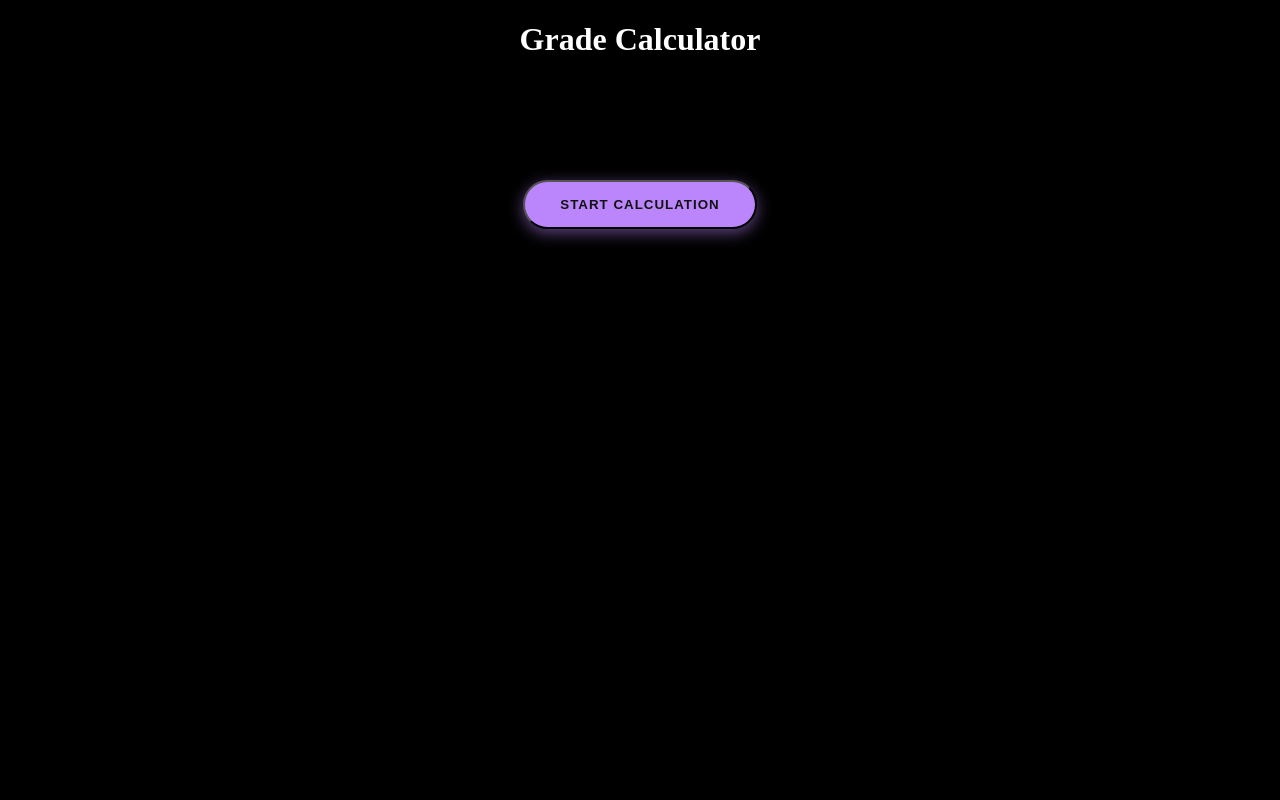
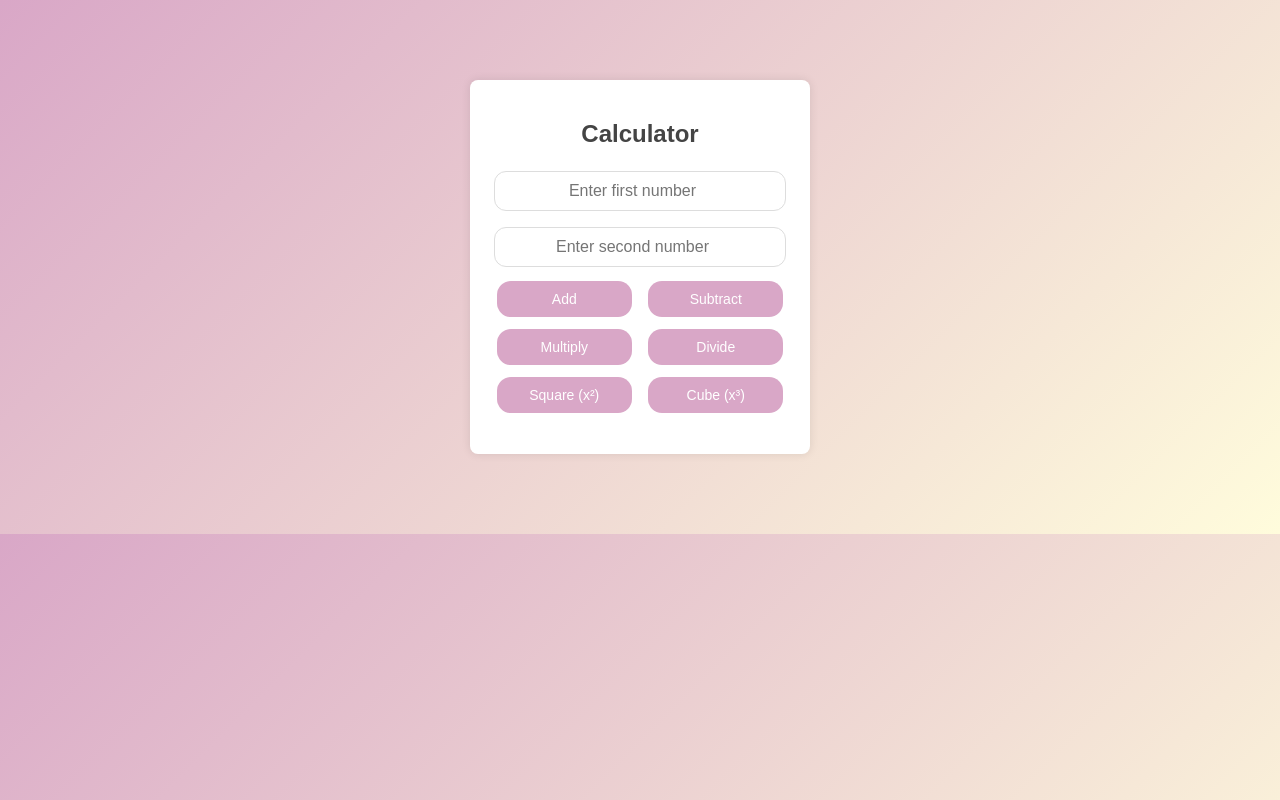
Before and after one commit to aryachandran03/gradeCalculator_project, a plain HTML site: page index.html in a window 1280 px wide. Drawn offline with Linux system fonts and the light colour scheme.

Commit message:
Add full project

```diff
--- a/CSS/style.css
+++ b/CSS/style.css
@@ -1,22 +1,61 @@
-h1 {
-    color: white;
-}
+/*set gradient background*/
 
 body {
-    background-color: black;
+    font-family: Arial, sans-serif;
+    background: linear-gradient(135deg, #d9a7c7, #fffcdc);
 }
-.cal_button{
-    display: inline-block;
-            padding: 15px 35px;
-            background-color: #bb86fc;
-            color: #121212;
-            border-radius: 50px;
-            font-weight: 700;
-            transition: background-color 0.3s, transform 0.2s;
-            text-transform: uppercase;
-            box-shadow: 0 4px 15px rgba(187, 134, 252, 0.5);
-            letter-spacing: 1px;
+/*set calculator css*/
+.calculator {
+    width: 300px;
+    margin: 80px auto;
+    padding: 20px;
+    background: #ffffff;
+    border-radius: 8px;
+    box-shadow: 0 0 10px rgba(0, 0, 0, 0.1);
+    text-align: center;
 }
-div{
-    padding-top: 100px;
+/*input box css*/
+input {
+    width: 90%;
+    padding: 10px;
+    margin: 8px 0;
+    border-radius: 12px;
+    border: 1px solid #ddd;
+    font-size: 16px;
+    outline: none;
+    text-align: center;
 }
+/*change input box border color on focus*/
+input:focus {
+    border-color: #d9a7c7;
+}
+/*button css*/
+button {
+    width: 45%;
+    padding: 10px;
+    margin: 6px;
+    border: none;
+    border-radius: 14px;
+    background: #d9a7c7;
+    color: #fff;
+    font-size: 14px;
+    cursor: pointer;
+    transition: all 0.3s ease;
+}
+/*chaning button background and add box shadow on hover*/
+button:hover {
+    background: #c084b5;
+    transform: translateY(-2px);
+    box-shadow: 0 6px 15px rgba(0, 0, 0, 0.15);
+}
+/*area to view the result*/
+.result {
+    margin-top: 15px;
+    font-weight: bold;
+}
+/*heading css*/
+h2 {
+    margin-bottom: 15px;
+    color: #444;
+    font-weight: 600;
+}
--- a/JS/index.js
+++ b/JS/index.js
@@ -1,40 +1,39 @@
-// Function for grade calculation
-function calculateGrade() {
-    //alert('Hi');
-    // Taking marks as inputs
-    let sub1 = parseFloat(prompt("Enter marks for English (0-100):").trim());
-    let sub2 = parseFloat(prompt("Enter marks for Hindi (0-100):").trim());
-    let sub3 = parseFloat(prompt("Enter marks for Mathematics (0-100):").trim());
-    let sub4 = parseFloat(prompt("Enter marks for Science (0-100):").trim());
-    let sub5 = parseFloat(prompt("Enter marks for Social Science (0-100):").trim());
+// function to add the numbers
+function add() {
+    let a = Number(document.getElementById("number_1").value);
+    let b = Number(document.getElementById("number_2").value);
+    document.getElementById("result").innerHTML = "Result: " + (a + b);
+}
+// function to subtract the numbers
+function subtract() {
+        let a = Number(document.getElementById("number_1").value);
+        let b = Number(document.getElementById("number_2").value);
+        document.getElementById("result").innerHTML = "Result: " + (a - b);
+    }
+// function to multiply the numbers
+    function multiply() {
+        let a = Number(document.getElementById("number_1").value);
+        let b = Number(document.getElementById("number_2").value);
+        document.getElementById("result").innerHTML = "Result: " + (a * b);
+    }
+// function to divide the numbers
+    function divide() {
+        let a = Number(document.getElementById("number_1").value);
+        let b = Number(document.getElementById("number_2").value);
 
-    // Mark value validation
-
-    if (isNaN(sub1) || isNaN(sub2) || isNaN(sub3) || isNaN(sub4) || isNaN(sub5)) {
-        alert("Enter valid marks");
-        return;
+        if (b === 0) {
+            document.getElementById("result").innerHTML = "Cannot divide by zero";
+        } else {
+            document.getElementById("result").innerHTML = "Result: " + (a / b);
+        }
     }
-
-    // Calculating total and average
-    const subTotal = sub1 + sub2 + sub3 + sub4 + sub5;
-    const numberOfSubjects = 5;
-    const Average = subTotal / numberOfSubjects;
-
-    // Finding the grade
-    let Grade = "";
-    if (Average >= 90)
-        Grade = "A+";
-    else if (Average >= 80)
-        Grade = "A";
-    else if (Average >= 70)
-        Grade = "B";
-    else if (Average >= 60)
-        Grade = "C";
-    else if (Average >= 50)
-        Grade = "D";
-    else
-        Grade = "F";
-
-    //Show the grade
-    alert("Congratulations! Your Grade is: " + Grade + " and your average mark is " + Average);
-}
+// function to find square the numbers
+    function square() {
+        let a = Number(document.getElementById("number_1").value);
+        document.getElementById("result").innerHTML = "Square of the first number: " + (a * a);
+    }
+// function to find cube of the numbers
+    function cube() {
+        let a = Number(document.getElementById("number_1").value);
+        document.getElementById("result").innerHTML = "Cube of the first numbers: " + (a * a * a);
+    }
--- a/index.html
+++ b/index.html
@@ -4,16 +4,32 @@
 <head>
     <meta charset="UTF-8">
     <meta name="viewport" content="width=device-width, initial-scale=1.0">
-    <title>Grade Calculator</title>
+    <title>Calculator</title>
     <!-- Link CSS -->
     <link rel="stylesheet" href="./CSS/style.css" />
 </head>
 
 <body>
     <Main style="text-align: center;">
-        <h1>Grade Calculator</h1>
-        <div>
-            <button class="cal_button" onclick="calculateGrade()">Start Calculation</button>
+        <div class="calculator">
+            <h2>Calculator</h2>
+
+            <input type="number" id="number_1" placeholder="Enter first number">
+            <input type="number" id="number_2" placeholder="Enter second number">
+
+            <br>
+
+            <button onclick="add()">Add</button>
+            <button onclick="subtract()">Subtract</button>
+            <button onclick="multiply()">Multiply</button>
+            <button onclick="divide()">Divide</button>
+
+            <br>
+
+            <button onclick="square()">Square (x²)</button>
+            <button onclick="cube()">Cube (x³)</button>
+
+            <div class="result" id="result"></div>
         </div>
     </Main>
 </body>
```
